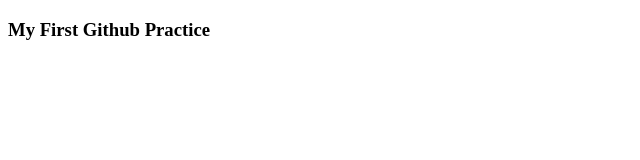
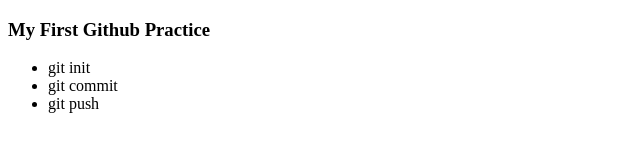
Before and after one commit to FSHimel/my-first-github-repo, a plain HTML site: page index.html in a window 1280 px wide. Shown: the whole page, without its empty margins (0-640 px from the left). Drawn offline with Linux system fonts and the light colour scheme.

Commit message:
list added

```diff
--- a/index.html
+++ b/index.html
@@ -7,5 +7,10 @@
 </head>
 <body>
     <h3>My First Github Practice</h3>
+    <ul>
+        <li>git init</li>
+        <li>git commit</li>
+        <li>git push</li>
+    </ul>
 </body>
 </html>
```
